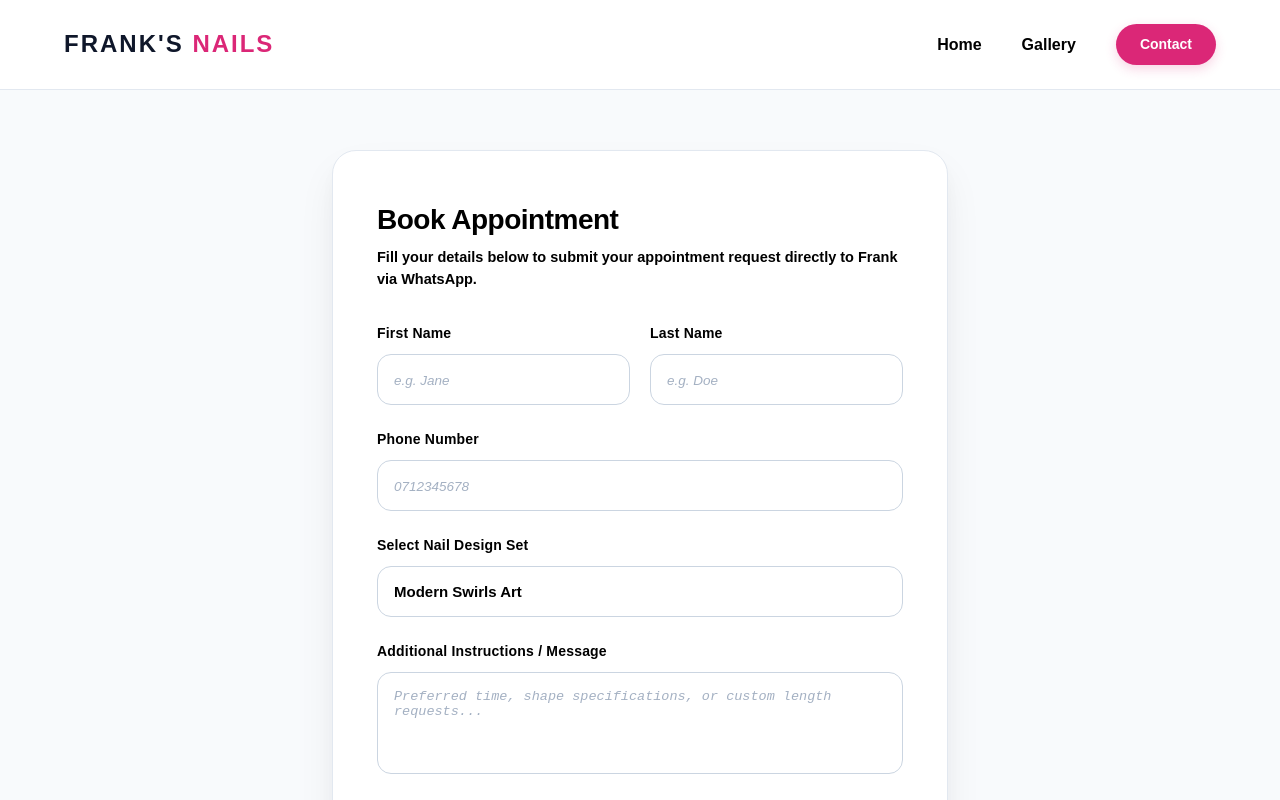
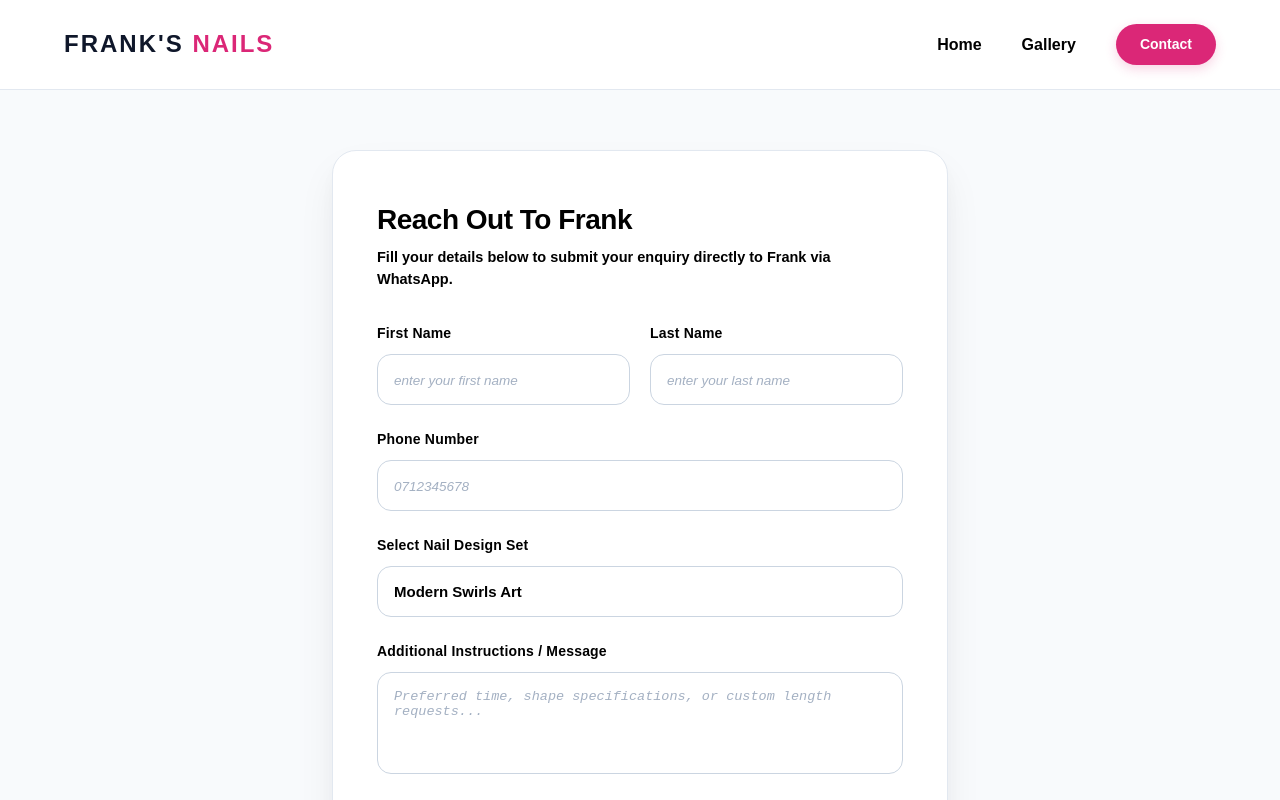
Before and after one commit to faithwekesa/nailshop-website, a React (Vite) app: page /contact in a window 1280 px wide. Shown: the top 800 px of the page. Built offline with nearby package versions, Linux system fonts and the light colour scheme.

Commit message:
corrected code

```diff
--- a/src/Contact.jsx
+++ b/src/Contact.jsx
@@ -23,7 +23,7 @@ export default function Contact() {
   const handleSubmit = (e) => {
     e.preventDefault();
 
-    const baseMessage = `Hello Frank's Nails, I would like to book an appointment.\n\n` +
+    const baseMessage = `Hello Frank's Nails, I would like to make enquiries.\n\n` +
       `• Name: ${formData.firstName} ${formData.lastName}\n` +
       `• Phone: ${formData.phone}\n` +
       `• Set Style: ${formData.design}\n` +
@@ -233,20 +233,20 @@ export default function Contact() {
 
           <form onSubmit={handleSubmit}>
             <div style={{ marginBottom: '32px', textAlign: 'left' }}>
-              <h2 style={{ fontSize: '28px', fontWeight: '900', margin: '0 0 6px 0', color: '#000000', letterSpacing: '-0.5px' }}>Book Appointment</h2>
+              <h2 style={{ fontSize: '28px', fontWeight: '900', margin: '0 0 6px 0', color: '#000000', letterSpacing: '-0.5px' }}>Reach Out To Frank</h2>
               <p style={{ color: '#000000', fontSize: '14.5px', margin: 0, fontWeight: '700', lineHeight: '1.5' }}>
-                Fill your details below to submit your appointment request directly to Frank via WhatsApp.
+                Fill your details below to submit your enquiry directly to Frank via WhatsApp.
               </p>
             </div>
 
             <div className="form-row">
               <div className="form-col input-group">
                 <label className="input-label">First Name</label>
-                <input type="text" name="firstName" required placeholder="e.g. Jane" value={formData.firstName} onChange={handleInputChange} className="form-input" />
+                <input type="text" name="firstName" required placeholder="enter your first name" value={formData.firstName} onChange={handleInputChange} className="form-input" />
               </div>
               <div className="form-col input-group">
                 <label className="input-label">Last Name</label>
-                <input type="text" name="lastName" required placeholder="e.g. Doe" value={formData.lastName} onChange={handleInputChange} className="form-input" />
+                <input type="text" name="lastName" required placeholder="enter your last name" value={formData.lastName} onChange={handleInputChange} className="form-input" />
               </div>
             </div>
 
```
